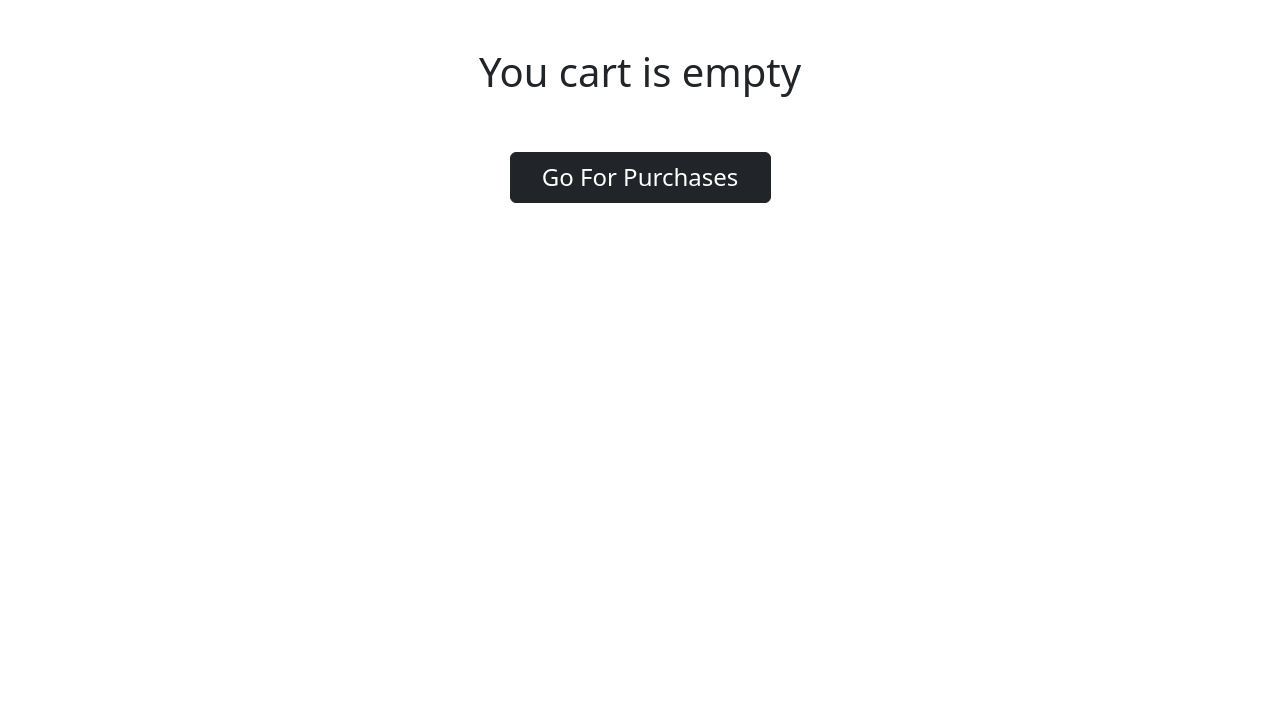
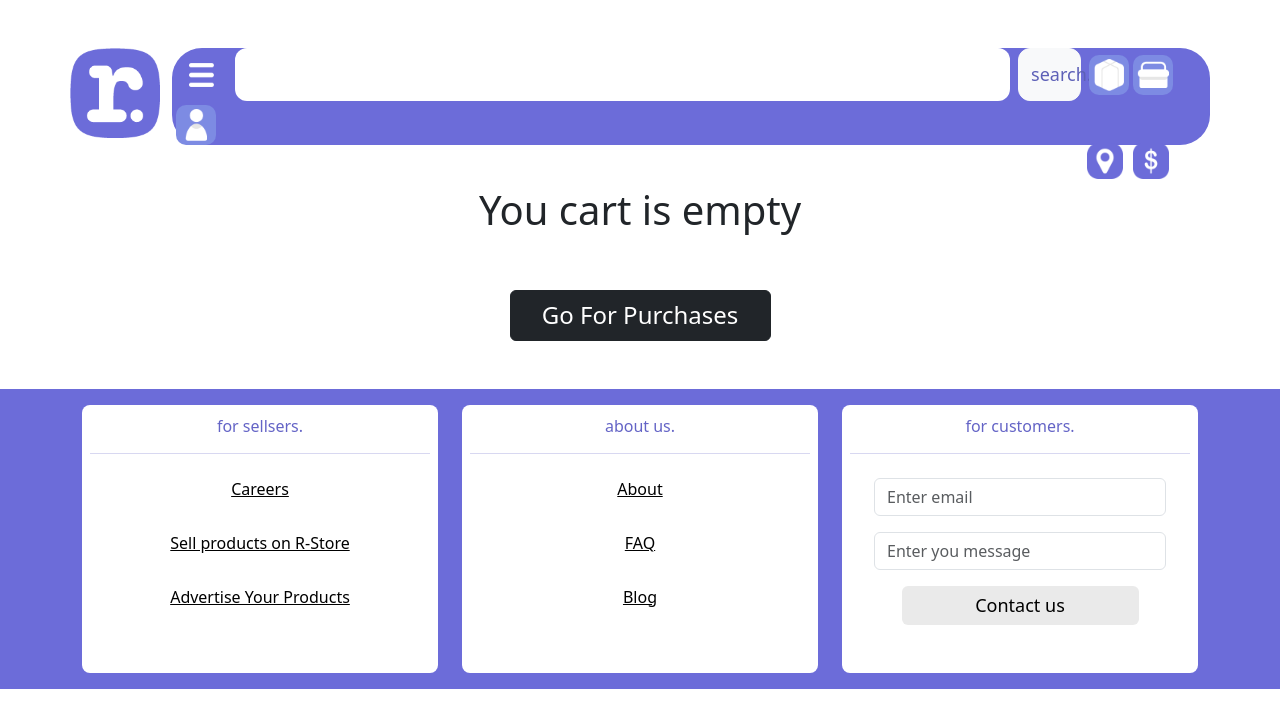
Before and after one commit to Rasid111/Final-Frontend-Project, a React (Vite) app: page /cart in a window 1280 px wide. Shown: the top 728 px of the page. Built offline with nearby package versions, Linux system fonts and the light colour scheme.

Commit message:
Change navigation

```diff
--- a/src/App.jsx
+++ b/src/App.jsx
@@ -25,7 +25,7 @@ function App() {
             </>
           }>
           </Route>
-          <Route path="/products" element={
+          <Route path="/products/:searchInput?" element={
             <>
               <NavigationMenu></NavigationMenu>
               <Products></Products>
@@ -41,7 +41,14 @@ function App() {
             </>
           }>
           </Route>
-          <Route path="/cart" element={<Cart></Cart>}></Route>
+          <Route path='/cart' element={
+            <>
+              <NavigationMenu></NavigationMenu>
+              <Cart></Cart>
+              <Footer></Footer>
+            </>
+          }>
+          </Route>
           <Route path="/register" element={
             <>
               <RegisterPage></RegisterPage>
--- a/src/components/NavigationMenu.jsx
+++ b/src/components/NavigationMenu.jsx
@@ -4,9 +4,9 @@ import Navbar from 'react-bootstrap/Navbar';
 import NavDropdown from 'react-bootstrap/NavDropdown';
 import Form from 'react-bootstrap/Form';
 
-import { Link } from 'react-router-dom';
+import { Link, useLocation, useNavigate } from 'react-router-dom';
 import { ColorModeContext } from '../contexts/ColorModeContex';
-import { Container, Col, Row, Button, Offcanvas } from 'react-bootstrap';
+import { Container, Col, Row, Button, Offcanvas, InputGroup } from 'react-bootstrap';
 import { FaLightbulb, FaRegLightbulb } from 'react-icons/fa';
 import { CurrencyContext } from '../contexts/CurrencyContext';
 import { LangContext } from '../contexts/LangContext';
@@ -15,12 +15,24 @@ import { logout } from '../tools/actions/accountAction';
 
 function NavigationMenu() {
 
+    const navigate = useNavigate();
+    const location = useLocation();
     const [colorMode, switchColorMode] = useContext(ColorModeContext);
     const [lang, switchLang] = useContext(LangContext);
     const { currency, switchCurrency } = useContext(CurrencyContext);
     const [show, setShow] = useState(false);
+    const [searchInput, setSearchInput] = useState("");
 
     const dispatch = useDispatch();
+
+    const handleSearch = (ev) => {
+        const basePath = "/products";
+        if (location.pathname.startsWith(basePath)) {
+            navigate(`${basePath}/${searchInput}`, { replace: true });
+        } else {
+            navigate(`${basePath}/${searchInput}`);
+        }
+    };
 
     return (
         <>
@@ -60,9 +72,18 @@ function NavigationMenu() {
                                     <Button onClick={() => setShow(true)} variant='link'><img className='object-fit-contain' style={{ height: 24 }} src="/icons/menu.png" alt="menu" /></Button>
                                 </Col>
                                 <Col xs={10}>
-                                    <form action="">
-                                        <input type="text" className='input-form w-100 h-100' />
-                                    </form>
+                                    <Form id='searchForm' onSubmit={(ev) => {ev.preventDefault(); handleSearch();}}>
+                                        <Container fluid>
+                                            <Row>
+                                                <Col className='px-1'>
+                                                    <Form.Control id="search" type="text" onInput={(ev) => { setSearchInput(ev.target.value) }} className='input-form h-100 w-100'></Form.Control>
+                                                </Col>
+                                                <Col className='px-1' xs={1}>
+                                                    <Button onClick={handleSearch} className="h-100 w-100 btn-light">search.</Button>
+                                                </Col>
+                                            </Row>
+                                        </Container>
+                                    </Form>
                                 </Col>
                                 <Col className="h-100" xs={"auto"}>
                                     <Link>
--- a/src/components/Products.jsx
+++ b/src/components/Products.jsx
@@ -5,10 +5,14 @@ import { LangContext } from '../contexts/LangContext';
 import { Form } from 'react-bootstrap';
 import axios from 'axios';
 import ProductCard from './ProductCard';
+import { useNavigate, useParams } from 'react-router-dom';
 
 function Products() {
+    const navigate = useNavigate();
+    const params = useParams();
 
     const [products, setProducts] = useState({ products: [], total: 0 });
+
     const [state, setState] = useState({
         page: 1,
         limit: 8,
@@ -17,6 +21,14 @@ function Products() {
         sort: "",
         order: "",
     });
+
+    useEffect(() => {
+        setState(prevState => ({
+            ...prevState,
+            searchInput: params.searchInput === undefined ? "" : params.searchInput,
+            page: 0,
+        }));
+    }, [params]);
 
     const [categories, setCategories] = useState([]);
 
@@ -32,12 +44,11 @@ function Products() {
     }, []);
 
     useEffect(() => {
-        const url = `https://dummyjson.com/products${state.category === "" ? "" : `/category/${state.category}`}${state.searchInput === "" ? "" : `/search`}?q=${state.searchInput}&limit=${state.limit}&skip=${(state.page - 1) * state.limit}&sortBy=${state.sort}&order=${state.order}`
+        const url = `https://dummyjson.com/products${state.category === "" ? "" : `/category/${state.category}`}${state.searchInput === "" ? "" : `/search`}?q=${state.searchInput}&limit=${state.limit}&skip=${(state.page - 1) * state.limit}&select=id,title,price,thumbnail&sortBy=${state.sort}&order=${state.order}`
         axios.get(url)
             .then(function (response) {
                 setProducts({ products: response.data.products, total: response.data.total });
             })
-            console.log(products);
     }, [state]);
 
     return (
@@ -63,6 +74,7 @@ function Products() {
                                     page: 0,
                                     category: ev.target.value
                                 }));
+                                navigate("/products");
                             }}>
                                 <option value="">{lang === "en" ? "All categories" : "Bütün kateqoriyalar"}</option>
                                 {categories.map((c, index) =>
--- a/src/scss/style.scss
+++ b/src/scss/style.scss
@@ -911,3 +911,30 @@ body {
         transform: translate(-50%, -50%);
     }
 }
+
+#searchForm {
+    input:focus {
+        box-shadow: none;
+    }
+    button {
+        vertical-align: bottom ;
+        font-size: large;
+        font-weight: 500;
+        color: $iconHoveredBackground;
+        border-radius: 12px;
+    }
+}
+
+select.form-select {
+    box-shadow: none !important;
+    outline: none !important;
+    font-size: 20px;
+}
+
+select.form-select:focus {
+    border: 1px solid $elementBackground;
+}
+
+.custom-select {
+
+}
```
